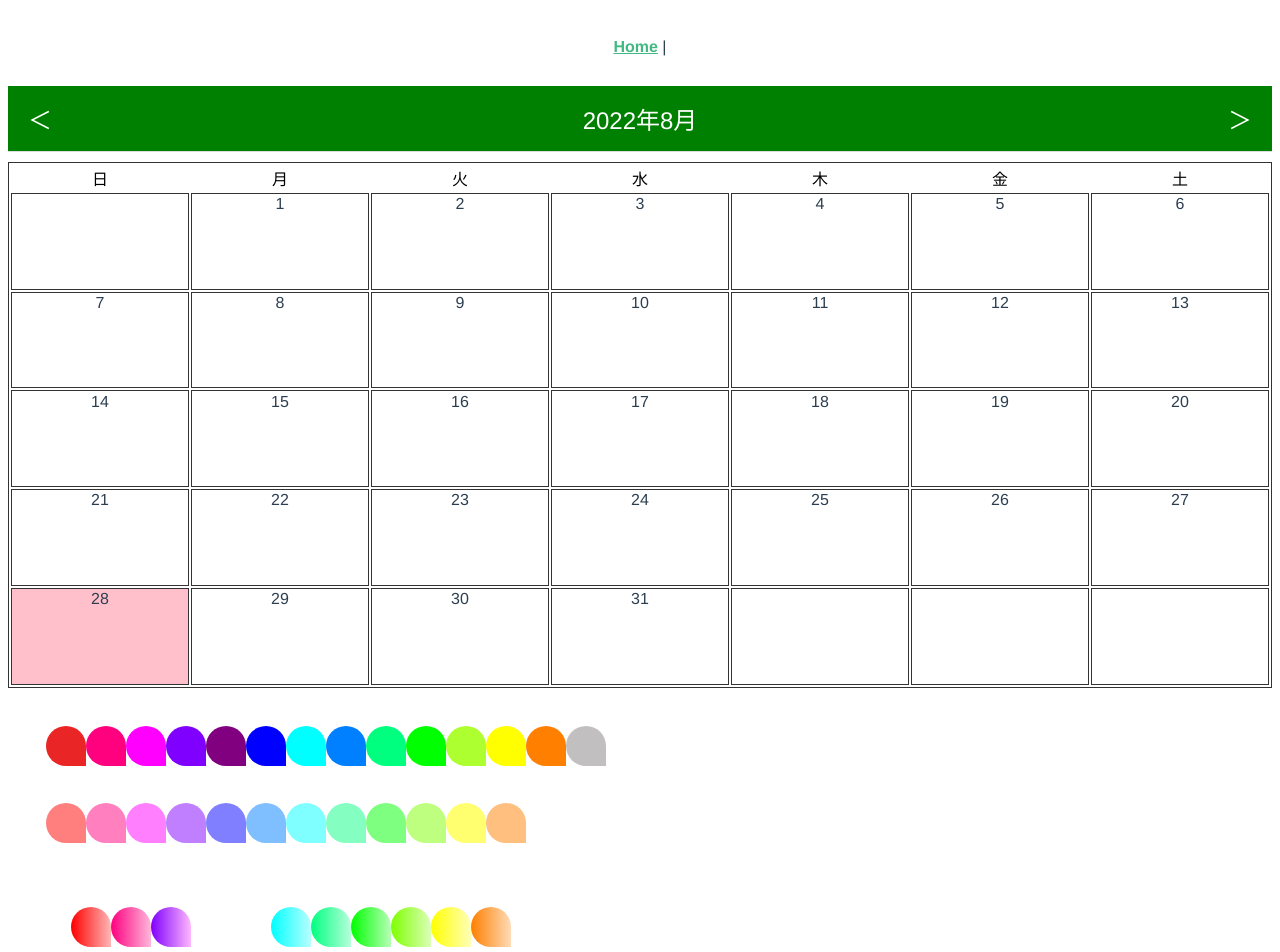
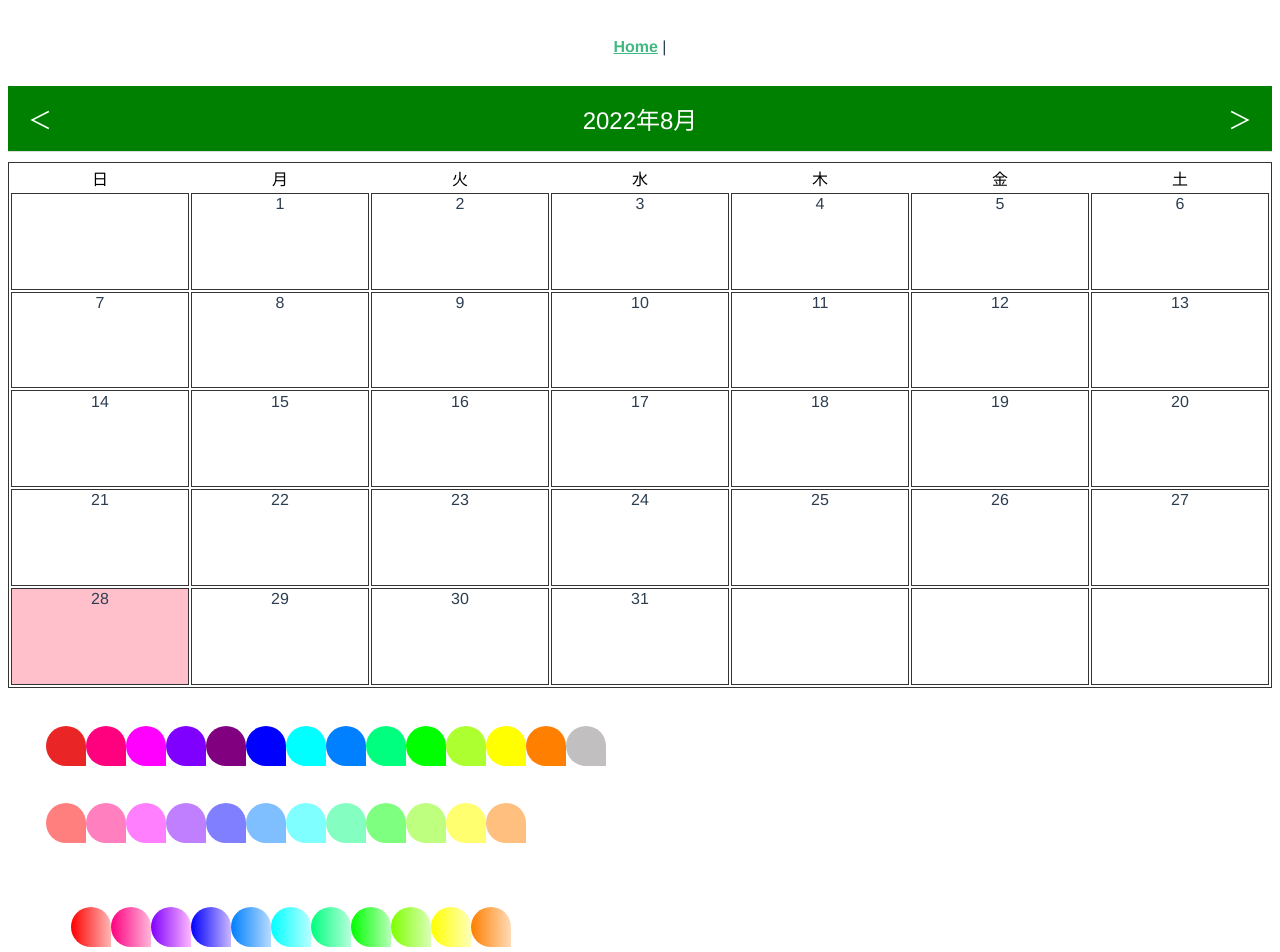
Before and after one commit to webex15-team-4/tarava-calendar, a Vue app: page / in a window 1280 px wide. Shown: the top 952 px of the page. Built offline with nearby package versions, Linux system fonts and the light colour scheme.

Commit message:
バグを修正しました

```diff
--- a/src/components/ColorComponent.vue
+++ b/src/components/ColorComponent.vue
@@ -272,13 +272,13 @@
 .Gcolor4 {
   width: 40px;
   height: 40px;
-  background-image: linear-gradient(to right, #0000ff #b2b2ff);
+  background-image: linear-gradient(to right, #0000ff, #cab7ff);
   border-radius: 50% 50% 0 50%;
 }
 .Gcolor5 {
   width: 40px;
   height: 40px;
-  background-image: linear-gradient(to right, #007fff #b7dbff);
+  background-image: linear-gradient(to right, #007fff, #b7dbff);
   border-radius: 50% 50% 0 50%;
 }
 .Gcolor6 {
```
